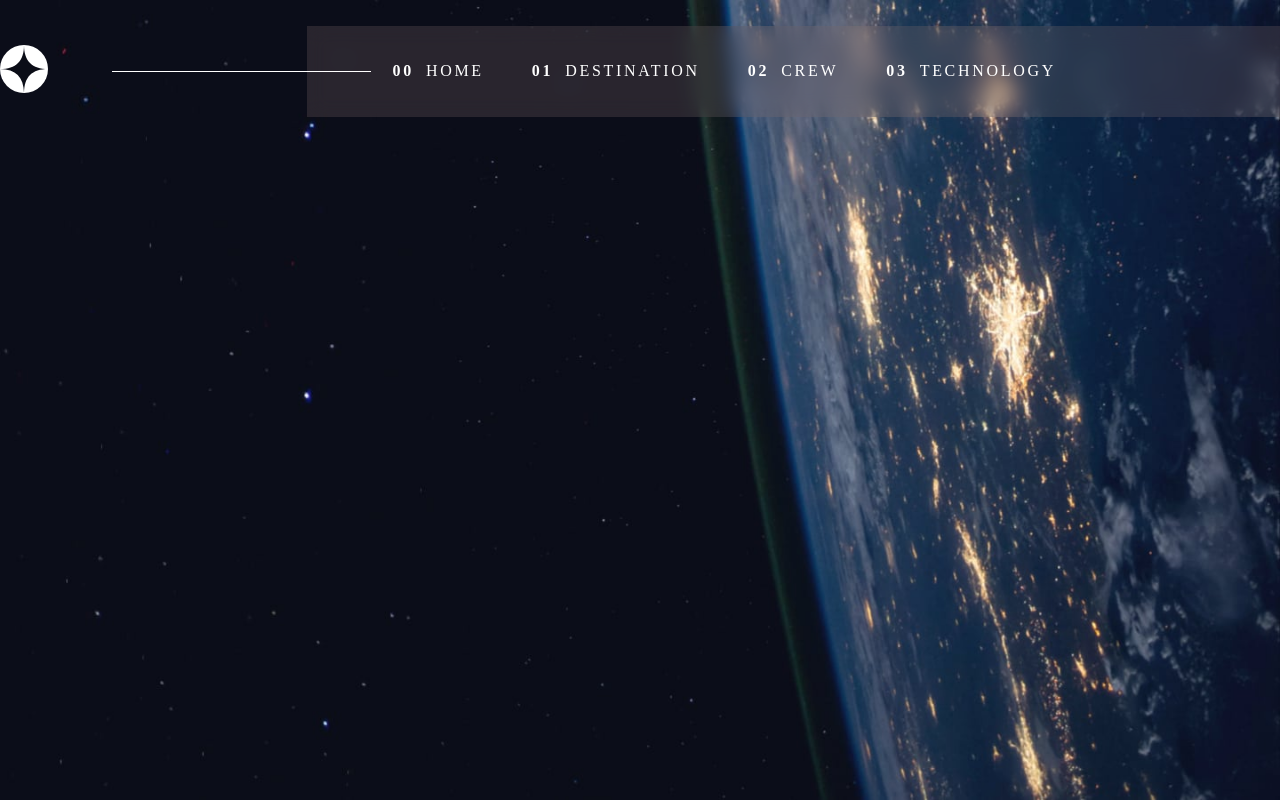
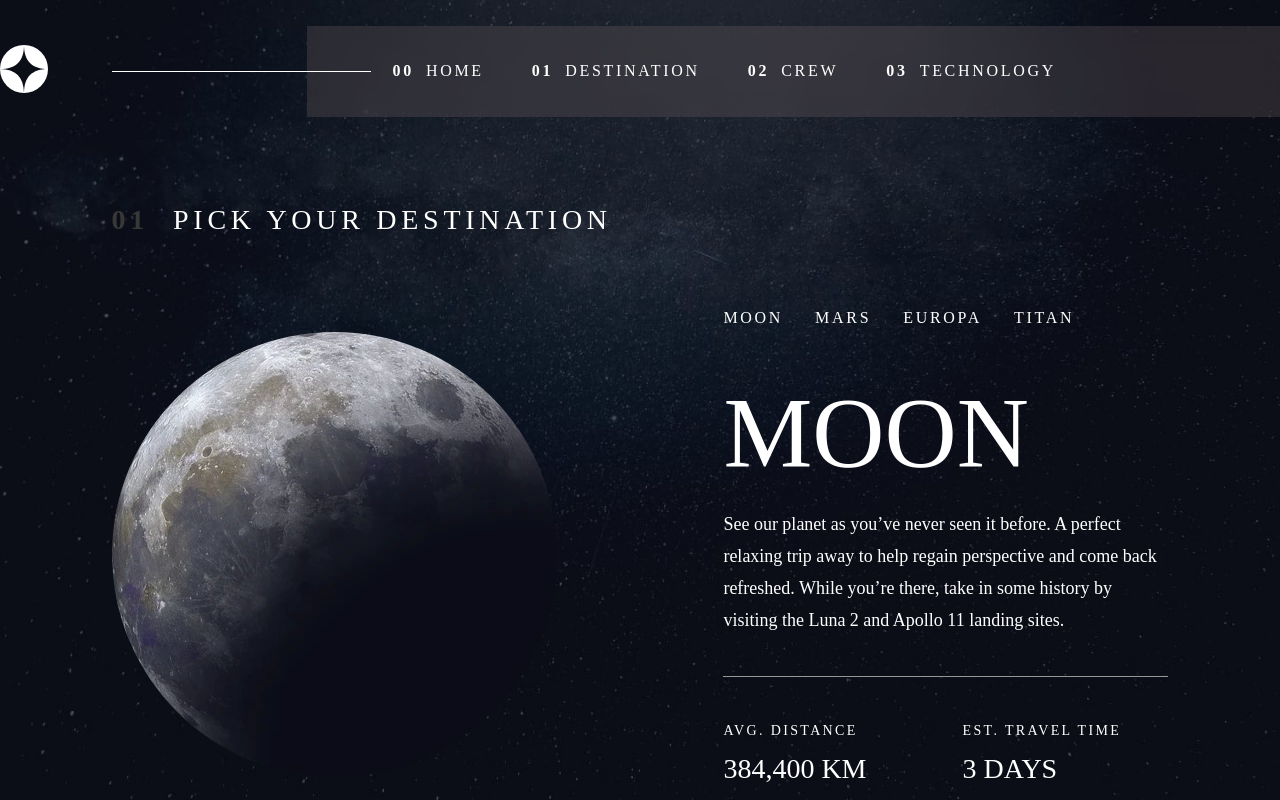
Before and after one commit to adamkula1/Space-Tourism, a React (Create React App) app: page / in a window 1280 px wide. Built offline with nearby package versions, Linux system fonts and the light colour scheme.

Commit message:
create destination and moon, add ID to data.json

```diff
--- a/src/App.tsx
+++ b/src/App.tsx
@@ -1,9 +1,30 @@
 import React from 'react';
+import styled from "styled-components";
 import Home from './pages/Home';
+import Destination from './pages/Destination';
+import Navigation from './components/Navigation';
+
+
+// const Wrapper = styled.div`
+//     background-image: url(${bg});
+//     background-position: center;
+//     background-size: cover;
+//     background-attachment: fixed;
+//     min-height: 100vh;
+//     transition: .5s ease;
+//     background-color: #161515;
+//     background-position-y: bottom;
+// `;
+
+
 
 const App = () => {
   return (
-      <Home />
+    <>
+      {/* <Navigation /> */}
+      {/* <Home /> */}
+      <Destination />
+    </>
   )
 }
 
--- a/src/assets/css/index.css
+++ b/src/assets/css/index.css
@@ -1,7 +1,21 @@
 body {
   margin: 0;
+}
+
+a {
+  text-decoration: none;
+}
+
+ul {
+  padding-left: 0;
+}
+
+li {
+  list-style: none;
 }
 
 
 
 @import url('https://fonts.googleapis.com/css2?family=Barlow+Condensed:ital,wght@0,100;0,200;0,300;0,400;0,500;0,600;0,700;0,800;0,900;1,100;1,200;1,300;1,400;1,500;1,600;1,700;1,800;1,900&family=Urbanist:ital,wght@0,100;0,200;0,300;0,400;0,500;0,600;0,700;0,800;0,900;1,100;1,200;1,300;1,400;1,500;1,600;1,700;1,800;1,900&display=swap');
+@import url('https://fonts.googleapis.com/css2?family=Bellefair&display=swap');
+@import url('https://fonts.googleapis.com/css2?family=Barlow:ital,wght@0,100;0,200;0,300;0,400;0,500;0,600;0,700;0,800;0,900;1,100;1,200;1,300;1,400;1,500;1,600;1,700;1,800;1,900&display=swap');
--- a/src/components/Navigation.tsx
+++ b/src/components/Navigation.tsx
@@ -26,7 +26,6 @@ const List = styled.ul`
     padding-right: 17.5%;
     margin: 0;
     gap: var(--gap, 3rem);
-    list-style: none;
     color: #fff;
     background-color: rgba(128,109,109,.254);
     backdrop-filter: blur(10px);
--- /dev/null
+++ b/src/components/destination/Moon.tsx
@@ -0,0 +1,147 @@
+import React from 'react'
+import styled from 'styled-components'
+import moonImg from '../../assets/destination/image-moon.webp'
+
+
+
+const Main = styled.main`
+  display: flex;
+  flex-direction: row;
+  justify-content: space-evenly;
+  align-items: flex-end;
+  color: #fff;
+  margin-top: 2.5rem;
+`;
+
+const PostTitle = styled.h5`
+  font-size: 28px;
+  font-family: 'Barlow Condensed';
+  text-transform: uppercase;
+  letter-spacing: 4.72px;
+  font-weight: 300;
+  color: #fff;
+  margin-bottom: 6rem;
+  gap: var(--gap, 3rem);
+`;
+
+const Span = styled.span`
+  margin-right: 1.5rem;
+  font-weight: bold;
+  color: #383838;
+`;
+
+const Img = styled.img`
+`;
+
+const Content = styled.section`
+  max-width: 445px;
+  height: 472px;
+`;
+
+const List = styled.ul`
+  display: flex;
+  gap: var(--gap, 2rem);
+  margin: 0;
+`;
+
+const ListItem = styled.li`
+  text-transform: uppercase;
+`;
+
+const Link = styled.a`
+  cursor: pointer;
+  font-family: 'Barlow Condensed';
+  letter-spacing: 2.7px;
+  font-weight: 200;
+  padding: 0.5rem 0;
+  &:hover {
+    border-bottom: 2px solid #fff;
+  }
+`;
+
+const Title = styled.h2`
+  font-size: 100px;
+  font-family: 'Bellefair';
+  font-weight: 400;
+  text-transform: uppercase;
+  margin: 0;
+  margin-top: 3rem;
+`;
+
+const Text = styled.p`
+  font-size: 18px;
+  font-family: 'Barlow';
+  line-height: 32px;
+  font-weight: 100;
+  padding-bottom: 2.5rem;
+  border-bottom: 1px solid #979797;
+  margin-bottom: 2rem;
+`;
+
+const Wrap = styled.div`
+  display: flex;
+  flex-direction: row;
+  flex-wrap: nowrap;
+  justify-content: flex-start;
+  gap: 6rem;
+`;
+
+const SubheadingOne = styled.p`
+  font-size: 14px;
+  font-family: 'Barlow Condensed';
+  letter-spacing: 2.36px;
+  text-transform: uppercase;
+  font-weight: 200;
+`;
+
+const SubheadingTwo = styled.p`
+  font-size: 28px;
+  font-family: 'Bellefair';
+  text-transform: uppercase;
+  margin: 0;
+`;
+
+const Container = styled.section``;
+const Distance = styled.div``;
+const Time = styled.div``;
+
+const Moon = () => {
+
+  return (
+    <>
+    <Main>
+      <Container>
+        <PostTitle><Span>01</Span>Pick your destination</PostTitle>
+        <Img src={moonImg} alt='Moon' />
+      </Container>
+
+      <Content>
+        <List>
+          <ListItem><Link>Moon</Link></ListItem>
+          <ListItem><Link>Mars</Link></ListItem>
+          <ListItem><Link>Europa</Link></ListItem>
+          <ListItem><Link>Titan</Link></ListItem>
+        </List>
+        <Title>Moon</Title>
+        <Text>See our planet as you’ve never seen it before. A perfect relaxing trip away to help regain perspective and come back refreshed.
+          While you’re there, take in some history by visiting the Luna 2 and Apollo 11 landing sites.
+        </Text>
+
+        <Wrap>
+          <Distance>
+            <SubheadingOne>Avg. Distance</SubheadingOne>
+            <SubheadingTwo>384,400 KM</SubheadingTwo>
+          </Distance>
+
+          <Time>
+            <SubheadingOne>Est. Travel time</SubheadingOne>
+            <SubheadingTwo>3 Days</SubheadingTwo>
+          </Time>
+        </Wrap>
+      </Content>
+    </Main>
+    </>
+  )
+}
+
+export default Moon
--- a/src/data/data.json
+++ b/src/data/data.json
@@ -1,6 +1,7 @@
 {
   "destinations": [
     {
+      "id": 1,
       "name": "Moon",
       "images": {
         "png": "./assets/destination/image-moon.png",
@@ -11,6 +12,7 @@
       "travel": "3 days"
     },
     {
+      "id": 2,
       "name": "Mars",
       "images": {
         "png": "./assets/destination/image-mars.png",
@@ -21,6 +23,7 @@
       "travel": "9 months"
     },
     {
+      "id": 3,
       "name": "Europa",
       "images": {
         "png": "./assets/destination/image-europa.png",
@@ -31,6 +34,7 @@
       "travel": "3 years"
     },
     {
+      "id": 4,
       "name": "Titan",
       "images": {
         "png": "./assets/destination/image-titan.png",
--- /dev/null
+++ b/src/pages/Destination.tsx
@@ -0,0 +1,30 @@
+import React from 'react'
+import styled from "styled-components";
+import Moon from '../components/destination/Moon'
+import Navigation from '../components/Navigation'
+import bg from '../assets/destination/background-destination-desktop.jpg'
+
+
+const Wrapper = styled.div`
+    background-image: url(${bg});
+    background-position: center;
+    background-size: cover;
+    background-attachment: fixed;
+    min-height: 100vh;
+    transition: .5s ease;
+    background-color: #161515;
+    /* background-position-y: bottom; */
+`;
+
+const Destination = () => {
+  return (
+    <>
+    <Wrapper>
+        <Navigation />
+        <Moon />
+    </Wrapper>
+    </>
+  )
+}
+
+export default Destination
--- a/src/pages/Home.tsx
+++ b/src/pages/Home.tsx
@@ -5,20 +5,95 @@ import bg from '../assets/home/background-home-desktop.jpg'
 
 const Wrapper = styled.div`
     background-image: url(${bg});
-    /* background-position: center; */
+    background-position: center;
     background-size: cover;
     background-attachment: fixed;
     min-height: 100vh;
     transition: .5s ease;
     background-color: #161515;
+    background-position-y: bottom;
+`;
+
+const Main = styled.main`
+  display: flex;
+  align-items: flex-end;
+  justify-content: space-around;
+  color: #fff;
+  margin-top: 10rem;
+`;
+
+const Content = styled.section`
+  max-width: 450px;
+  cursor: pointer;
+`;
+
+const Title = styled.h1`
+  font-size: 150px;
+  font-family: 'Bellefair';
+  text-transform: uppercase;
+  font-weight: normal;
+  margin-top: 1rem;
+  margin-bottom: 2rem;
+`;
+
+const Button = styled.a`
+  font-size: 32px;
+  font-family: 'Bellefair';
+  text-transform: uppercase;
+  font-weight: normal;
+  color: #0B0D17;
+  letter-spacing: 2px;
+`;
+
+const PostTitle = styled.h5`
+  font-size: 28px;
+  font-family: 'Barlow Condensed';
+  text-transform: uppercase;
+  letter-spacing: 4.72px;
+  font-weight: 300;
+`;
+
+const Text = styled.p`
+  font-size: 18px;
+  font-family: 'Barlow';
+  font-weight: 300;
+  line-height: 32px;
+  margin-bottom: 0;
+`;
+
+const Circle = styled.div`
+  display: flex;
+  align-items: center;
+  justify-content: center;
+  width: 15vw;
+  height: 15vw;
+  background-color: #fff;
+  padding: 2em;
+  border-radius: 100%;
+  cursor: pointer;
 `;
 
 const Home = () => {
   return (
-        <Wrapper>
+      <>
+         <Wrapper>
+          {/* <Wrap> */}
             <Navigation />
-        </Wrapper>
-
+            <Main>
+              <Content>
+                <PostTitle>So, you want to travel to</PostTitle>
+                <Title>Space</Title>
+                <Text>Let’s face it; if you want to go to space, you might as well genuinely go to outer space and not hover kind of on the edge of it.
+                  Well sit back, and relax because we’ll give you a truly out of this world experience!
+                </Text>
+              </Content>
+              <Circle>
+                <Button href='#destination'>Explore</Button>
+              </Circle>
+            </Main>
+          {/* </Wrap> */}
+         </Wrapper>
+      </>
   )
 }
 
```
